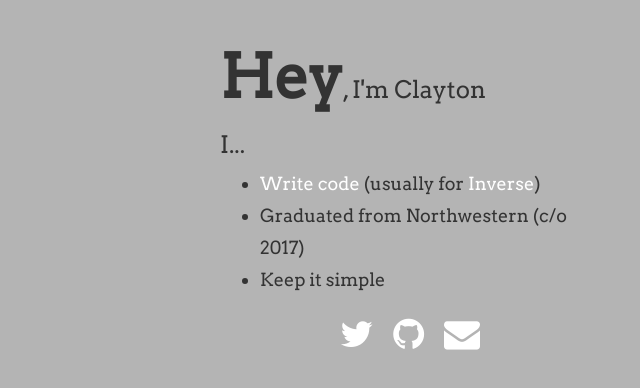
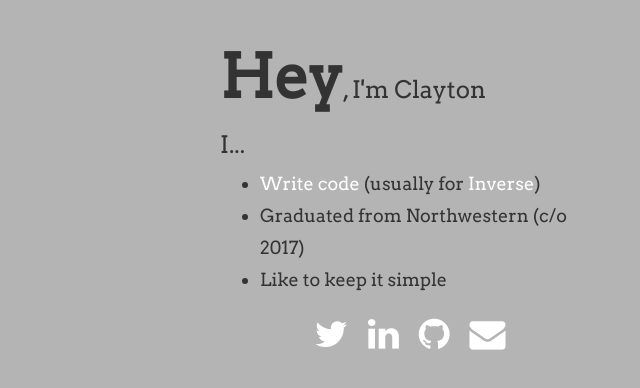
Before and after one commit to claytongentry/claytongentry, a website: page public/index.html in a window 1280 px wide. Shown: the whole page, without its empty margins (640-1280 px from the left). Drawn offline with Linux system fonts and the light colour scheme.

Commit message:
add linkedin

```diff
--- a/public/index.html
+++ b/public/index.html
@@ -23,14 +23,31 @@
           <h1><span class='shout'><strong>Hey</strong></span>, I'm Clayton</h1>
           <h4>I...</h4>
           <ul>
-            <li><a href="https://github.com/claytongentry" target="_blank">Write code</a> (usually for <a href="https://www.inverse.com/">Inverse</a>)</li>
+            <li><a href="https://github.com/claytongentry/" target="_blank">Write code</a> (usually for <a href="https://www.inverse.com/">Inverse</a>)</li>
             <li>Graduated from Northwestern (c/o 2017)</li>
-            <li>Keep it simple</li>
+            <li>Like to keep it simple</li>
           </ul>
           <ul class='social'>
-            <li><a href="https://www.twitter.com/cg3ntry" target="_blank"><i class="fa fa-twitter fa-2x" aria-hidden="true"></i></a></li>
-            <li><a href="https://github.com/claytongentry" target="_blank"><i class="fa fa-github fa-2x" aria-hidden="true"></i><a/></li>
-            <li><a href="mailto:cg3ntry@gmail.com"><i class="fa fa-envelope fa-2x" aria-hidden="true"></i></a></li>
+            <li>
+              <a href="https://www.twitter.com/cg3ntry" target="_blank">
+                <i class="fa fa-twitter fa-2x" aria-hidden="true"></i>
+              </a>
+            </li>
+            <li>
+              <a href="https://www.linkedin.com/in/clayton-gentry-6492588a/" target="_blank">
+                <i class="fa fa-linkedin fa-2x" aria-hidden="true"></i>
+              </a>
+            </li>
+            <li>
+              <a href="https://github.com/claytongentry" target="_blank">
+                <i class="fa fa-github fa-2x" aria-hidden="true"></i>
+              <a/>
+            </li>
+            <li>
+              <a href="mailto:cg3ntry@gmail.com">
+                <i class="fa fa-envelope fa-2x" aria-hidden="true"></i>
+              </a>
+            </li>
           </ul>
         </div>
       </div>
```
Also changed, not shown: public/error.html (+1 -1 lines).
